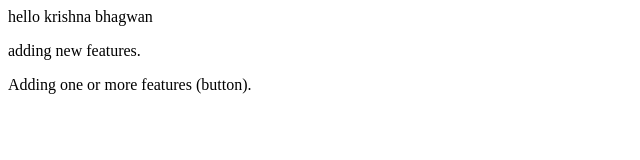
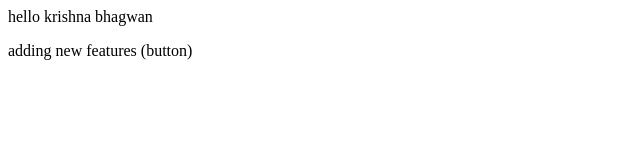
Before and after one commit to krishna-njr/localRepo, a plain HTML site: page index.html in a window 1280 px wide. Shown: the whole page, without its empty margins (0-640 px from the left). Drawn offline with Linux system fonts and the light colour scheme.

Commit message:
adding new button

```diff
--- a/index.html
+++ b/index.html
@@ -1,3 +1,2 @@
 <p>hello krishna bhagwan</p>
-<p>adding new features. </p>
-<p>Adding one or more features (button).</p>
+<p>adding new features (button) </p>
```
